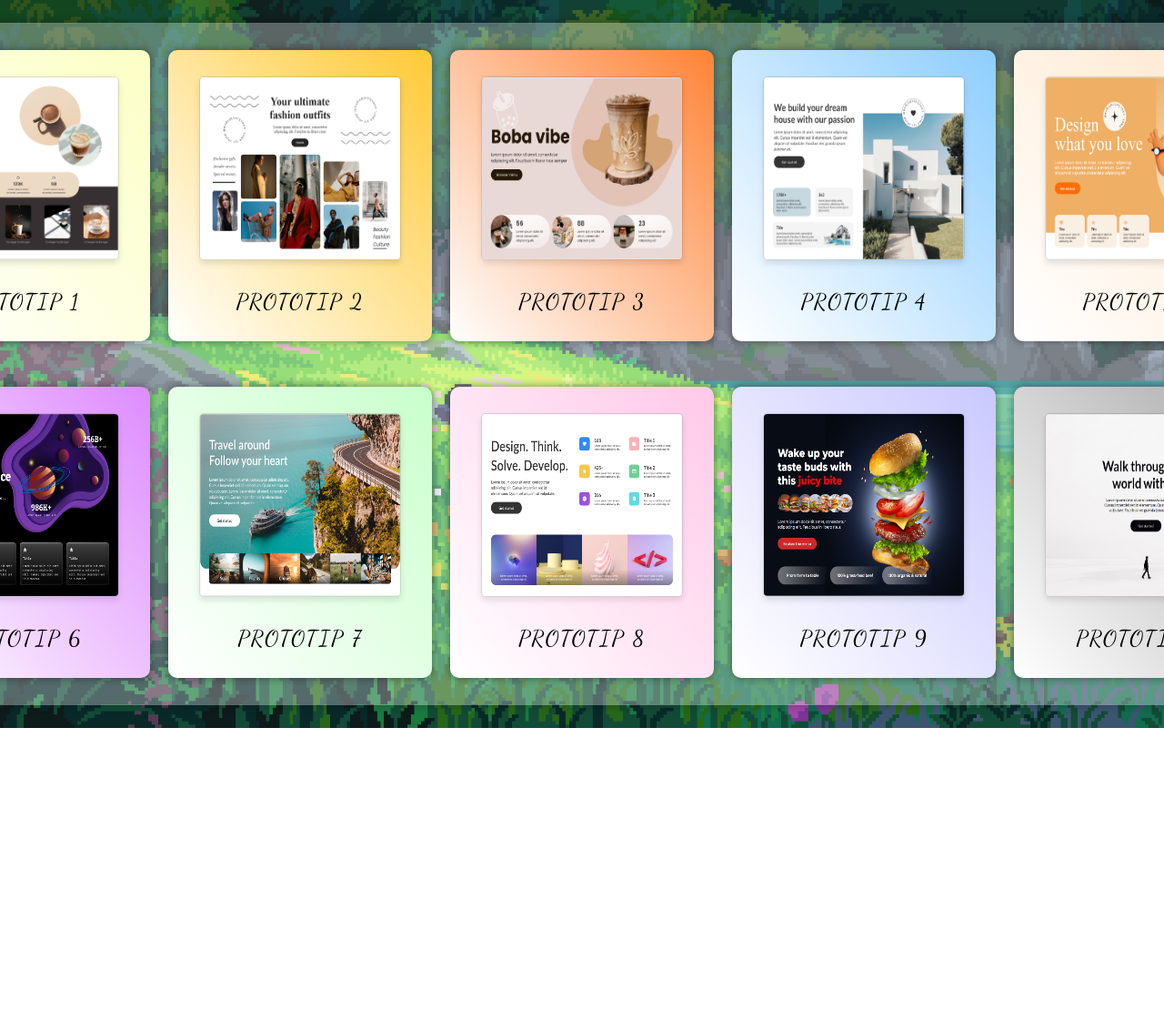
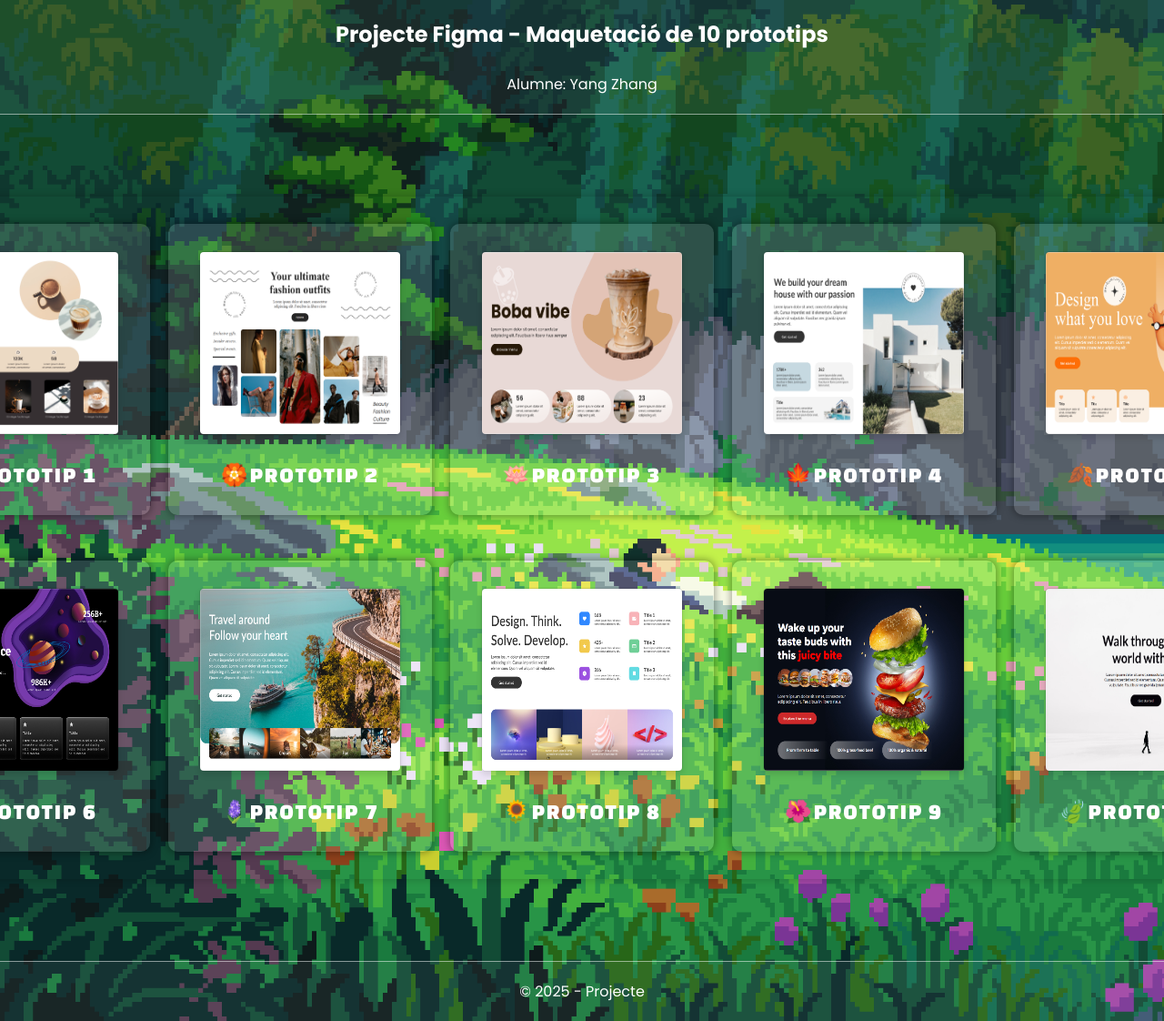
Before and after one commit to Yang07620/Projecte-4_Yang, a plain HTML site: page index.html in a window 1280 px wide. Shown: the top 1122 px of the page at 91% size. Before the commit the page ends 800 px from the top, so only its background shows below. Drawn offline with Linux system fonts and the light colour scheme.

Commit message:
commit9-12-01-26

```diff
--- a/index.css
+++ b/index.css
@@ -3,15 +3,42 @@ body {
     background-color: rgb(255, 255, 255);
 
     display: flex;
-    justify-content: center;
+    flex-direction: column;
     align-items: center;
+    gap: 90px;
     min-height: 100vh;
 
-    font-family: "Dancing Script", cursive;
+    font-family: "Changa One", sans-serif;
 
     background-image: url(img_index/1130469.png);
     background-repeat: no-repeat;
     background-size: cover;
+}
+
+nav {
+    width: 100%;
+    height: fit-content;
+    background-color: #ffffff0c;
+
+    text-align: center;
+    font-family: "Poppins", sans-serif;
+    color: #FFFFFF;
+
+    padding: 20px 0px;
+    border-bottom: 1px solid rgba(255, 255, 255, 0.5);
+}
+
+footer {
+    font-family: "Poppins", sans-serif;
+    text-align: center;
+    color: #FFFFFF;
+
+    padding: 20px 0px;
+
+    background-color: #ffffff0c;
+    border-top: 1px solid rgb(255, 255, 255, 0.5);
+
+    width: 100%;
 }
 
 h1, h2, p {
@@ -24,17 +51,17 @@ h2 {
 }
 
 /* ------COLORES---- */
-.pro1 {
+/* .pro1 {
     background: #FFFFFF;
     background: linear-gradient(50deg, rgba(255, 255, 255, 1) 0%, rgba(252, 255, 196, 1) 99%);
-}
+}  */
 
-.pro2 {
+/* .pro2 {
     background: #FFFFFF;
     background: linear-gradient(50deg, rgba(255, 255, 255, 1) 0%, rgb(255, 202, 56) 99%);
-}
+} */
 
-.pro3 {
+/* .pro3 {
     background: #FFFFFF;
     background: linear-gradient(50deg, rgba(255, 255, 255, 1) 0%, rgba(255, 132, 56, 1) 99%);
 }
@@ -47,9 +74,9 @@ h2 {
 .pro5 {
     background: #FFFFFF;
     background: linear-gradient(50deg, rgba(255, 255, 255, 1) 0%, rgba(255, 229, 201, 1) 99%);
-}
+} */
 
-.pro6 {
+/* .pro6 {
     background: #FFFFFF;
     background: linear-gradient(50deg, rgba(255, 255, 255, 1) 0%, rgba(222, 140, 255, 1) 99%);
 }
@@ -77,14 +104,14 @@ h2 {
 .pro10 {
     background: #FFFFFF;
     background: linear-gradient(50deg, rgba(255, 255, 255, 1) 0%, rgb(167, 167, 167) 99%);
-}
+} */
 
 /* --------------- */
 
 .box {
     width: 290px;
     height: 320px;
-    background-color: rgb(255, 255, 255);
+    background-color: rgba(255, 255, 255, 0.13);
 
     display: flex;
     flex-direction: column;
@@ -95,6 +122,13 @@ h2 {
     box-shadow: 0px 0px 8px 1px rgba(0, 0, 0, 0.365);
 
     border-radius: 10px;
+
+    color: rgb(255, 255, 255);
+}
+
+.box a:hover {
+    border-bottom: 5px solid rgb(255, 255, 255);
+    padding-bottom: 5px;
 }
 
 img {
@@ -114,10 +148,10 @@ img {
     flex-direction: column;
     gap: 50px;
 
-    background-color: rgba(255, 255, 255, 0.308);
+    background-color: rgba(255, 255, 255, 0);
     padding: 30px;
     border-radius: 10px;
-    box-shadow: 0px 0px 8px 1px rgba(0, 0, 0, 0.222);
+    box-shadow: 0px 0px 8px 1px rgba(0, 0, 0, 0.178);
 }
 
 .box img {
--- a/index.html
+++ b/index.html
@@ -8,38 +8,47 @@
     <link rel="preconnect" href="https://fonts.googleapis.com">
     <link rel="preconnect" href="https://fonts.gstatic.com" crossorigin>
     <link href="https://fonts.googleapis.com/css2?family=Dancing+Script:wght@400..700&display=swap" rel="stylesheet">
+    <link href="https://fonts.googleapis.com/css2?family=Changa+One:ital@0;1&display=swap" rel="stylesheet">
+    <link href="https://fonts.googleapis.com/css2?family=Poppins:ital,wght@0,100;0,200;0,300;0,400;0,500;0,600;0,700;0,800;0,900;1,100;1,200;1,300;1,400;1,500;1,600;1,700;1,800;1,900&display=swap" rel="stylesheet">
 <body>
+    <nav>
+        <h1>Projecte Figma - Maquetació de 10 prototips</h1>
+        <br>
+        <p>Alumne: Yang Zhang</p>
+    </nav>
+
+    <main>
         <div class="fila-flex">
             <div class="fila1">
                 <div class="box pro1">
                     <a href="prototips/prototip_1/prototip1.html" target="_blank">
                         <img src="img_index/1.png" alt="img1">
                     </a>
-                <h2>PROTOTIP 1</h2>
+                    <h2>🌸PROTOTIP 1</h2>
                 </div>
                 <div class="box pro2">
                     <a href="prototips/prototip_2/prototip2.html" target="_blank">
                         <img src="img_index/2.png" alt="img1">
                     </a>
-                <h2>PROTOTIP 2</h2>
+                    <h2>🏵️PROTOTIP 2</h2>
                 </div>
                 <div class="box pro3">
                     <a href="prototips/prototip_3/prototip3.html" target="_blank">
                         <img src="img_index/3.png" alt="img1">
                     </a>
-                <h2>PROTOTIP 3</h2>
+                    <h2>🪷PROTOTIP 3</h2>
                 </div>
                 <div class="box pro4">
                     <a href="prototips/prototip_4/prototip4.html" target="_blank">
                         <img src="img_index/4.png" alt="img1">
                     </a>
-                <h2>PROTOTIP 4</h2>
+                    <h2>🍁PROTOTIP 4</h2>
                 </div>
                 <div class="box pro5">
                     <a href="prototips/prototip_5/prototip5.html" target="_blank">
                         <img src="img_index/5.png" alt="img1">
                     </a>
-                <h2>PROTOTIP 5</h2>
+                    <h2>🍂PROTOTIP 5</h2>
                 </div>
             </div>
 
@@ -48,33 +57,38 @@
                     <a href="prototips/prototip_6/prototip6.html" target="_blank">
                         <img src="img_index/6.png" alt="img1">
                     </a>
-                <h2>PROTOTIP 6</h2>
+                    <h2>🌷PROTOTIP 6</h2>
                 </div>
                 <div class="box pro7">
                     <a href="prototips/prototip_7/prototip7.html" target="_blank">
                         <img src="img_index/7.png" alt="img1">
                     </a>
-                <h2>PROTOTIP 7</h2>
+                    <h2>🪻PROTOTIP 7</h2>
                 </div>
                 <div class="box pro8">
                     <a href="prototips/prototip_8/prototip8.html" target="_blank">
                         <img src="img_index/8.png" alt="img1">
                     </a>
-                <h2>PROTOTIP 8</h2>
+                    <h2>🌻PROTOTIP 8</h2>
                 </div>
                 <div class="box pro9">
                     <a href="prototips/prototip_9/prototip9.html" target="_blank">
                         <img src="img_index/9.png" alt="img1">
                     </a>
-                <h2>PROTOTIP 9</h2>
+                    <h2>🌺PROTOTIP 9</h2>
                 </div>
                 <div class="box pro10">
                     <a href="prototips/prototip_10/prototip10.html" target="_blank">
                         <img src="img_index/10.png" alt="img1">
                     </a>
-                <h2>PROTOTIP 10</h2>
+                    <h2>🍃PROTOTIP 10</h2>
                 </div>
             </div>
         </div>
+    </main>
+
+    <footer>
+        <p>© 2025 - Projecte</p>
+    </footer>
 </body>
 </html>
```
Lines whose indentation alone changed are shown as unchanged.
